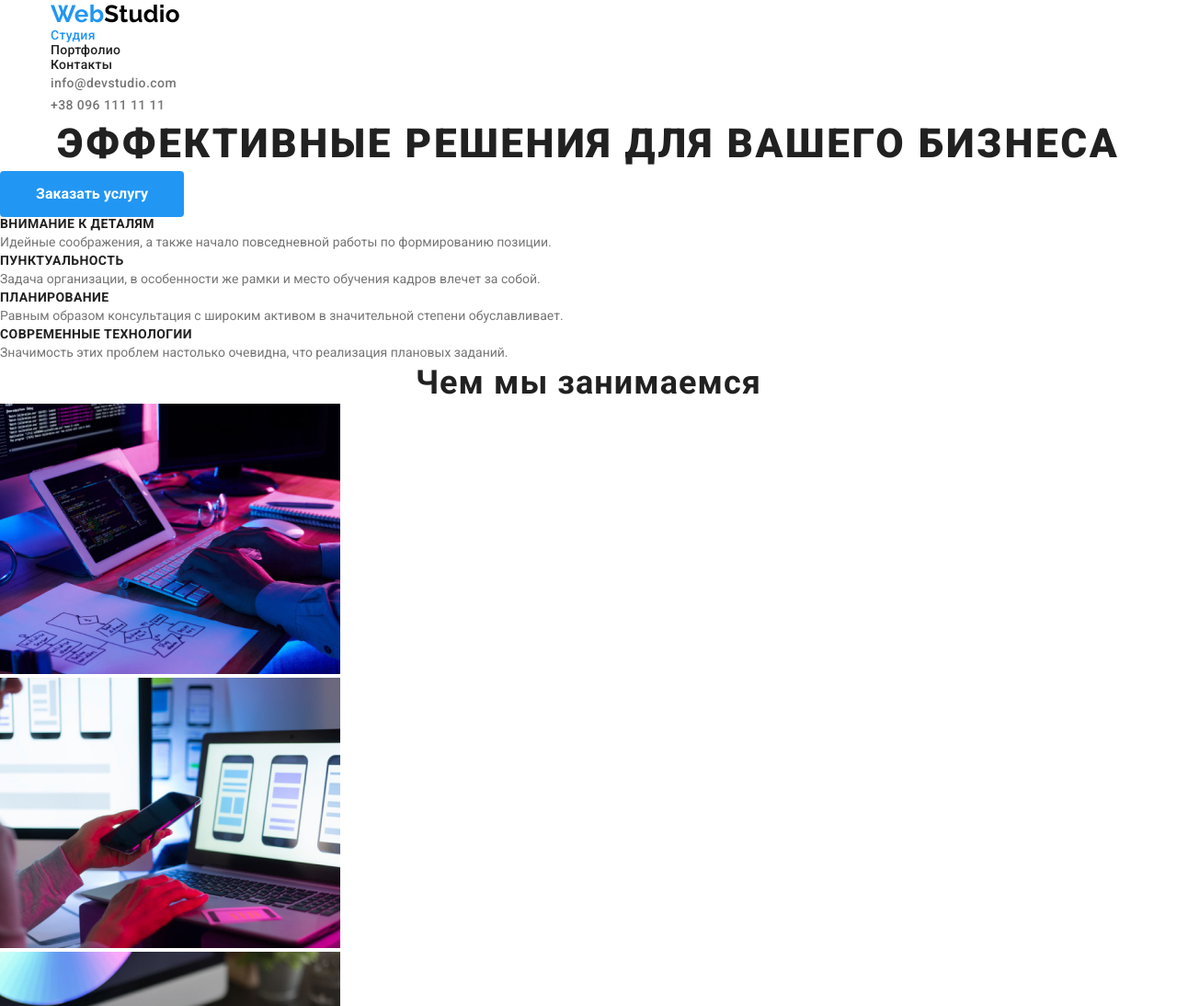
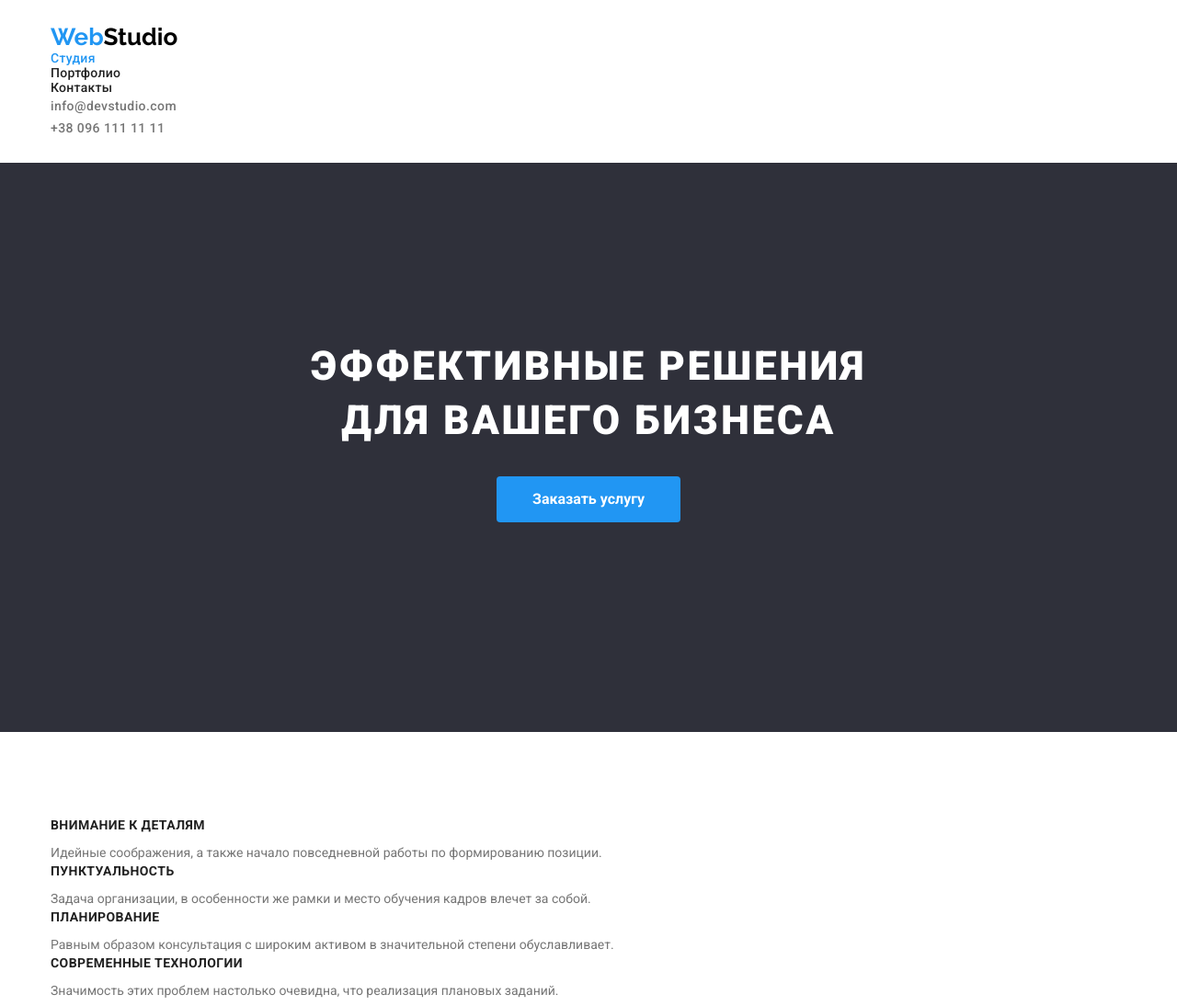
Before and after one commit to AnnYermm/webstudio1, a plain HTML site: page index.html in a window 1280 px wide. Shown: the top 1094 px of the page at 92% size. Drawn offline with nearby package versions, Linux system fonts and the light colour scheme.

Commit message:
Делает 1 часть второго дз

```diff
--- a/css/styles.css
+++ b/css/styles.css
@@ -45,11 +45,20 @@ address {
     box-sizing: border-box;
 }
 
+img {
+    display: block;
+}
+
 .container {
     width: 1200px;
     padding-left: 15px;
     padding-right: 15px;
     margin: 0 auto;
+}
+
+.header {
+    padding-top: 25px;
+    padding-bottom: 25px;
 }
 
 .web-logo {
@@ -66,9 +75,7 @@ address {
     letter-spacing: 0.02em;
 }
 
-.nav-container {
-    width: 294px;
-}
+
 
 .logo {
     font-family: 'Raleway';
@@ -110,21 +117,29 @@ address {
 .contact-link:focus {
     color: var(--accent-color);
 }
-/*
+
 .solutions {
     background-color: var(--contrast-color);
 
 }
-*/
+
+.section {
+    padding-top: 94px;
+    padding-bottom: 94px;
+}
+
+.solutions-container{
+    padding: 192px 252px 198px;
+}
+
 .solutions-text {
     text-align: center;
     font-weight: 900;
     font-size: 44px;
     line-height: 1.36;
-    /*color: var(--accent-text-color);*/
+    color: var(--accent-text-color);
     letter-spacing: 0.06em;
     text-transform: uppercase;
-
 }
 
 .button-order {
@@ -137,7 +152,9 @@ address {
     font-weight: 700;
     font-size: 16px;
     line-height: 1.9;
-
+    margin: 30px;
+    display: block;
+    margin: 30px auto;
 }
 
 .button-order:hover ,
@@ -168,6 +185,8 @@ address {
     display: none;
  }
 
+
+
  .description-heading {
     font-weight: 700;
     font-size: 14px;
@@ -175,10 +194,16 @@ address {
     letter-spacing: 0.03em;
     text-transform: uppercase;
  }
+
+.photos-gal {
+    padding-top: 50px;
+}
+
  .description-text {
     font-size: 14px;
     line-height: 1.7;
     color: var(--cover-text-color);
+    padding-top: 10px;
  }
 
 
@@ -189,6 +214,11 @@ address {
     text-align: center;
     letter-spacing: 0.03em;
  }
+
+ .photos-gal1{
+    padding-top: 50px;
+ }
+
  /*
  .command-block {
     background-color: #F5F4FA;
@@ -207,16 +237,20 @@ address {
     line-height: 1.2;
     letter-spacing: 0.03em;
     color: var(--main-text-color);
+    padding-top: 30px;
 }
 .post-name {
     font-size: 16px;
     line-height: 1.2;
     letter-spacing: 0.03em;
     color: var(--cover-text-color);
+    padding-top: 10px;
 }
 
 .footer {
     background-color: var(--contrast-color);
+    padding-top: 60px;
+    padding-bottom: 60px;
 }
 
 .logo-footer {
--- a/index.html
+++ b/index.html
@@ -20,11 +20,11 @@
   <body>
     <header class="header">
       <div class="container">
-      <nav  class="menu">
         <a href="./index.html" class="logo link"
           ><span class="web-logo">Web</span>Studio</a
         >
-        <ul class="list-punkt nav-container">
+        <nav  class="menu">
+        <ul class="list-punkt">
           <li class="menu-item">
             <a href="./index.html" class="link header-navigation current">Студия</a>
           </li>
@@ -54,10 +54,15 @@
     </header>
     <main>
       <section class="solutions">
+        <div class="container">
+          <div class="solutions-container">
         <h1 class="solutions-text">Эффективные решения для вашего бизнеса</h1>
         <button type="button" class="button-order">Заказать услугу</button>
+        </div>
+      </div>
       </section>
-      <section class="qualities-container">
+      <section class="section">
+        <div class="container">
         <h2 class="secret-heading">опис якостей</h2>
         <ul class="qualities">
           <li>
@@ -89,8 +94,10 @@
             </p>
           </li>
         </ul>
+        </div>
       </section>
-      <section>
+      <section class="section">
+        <div class="container">
         <h2 class="basic-heading">Чем мы занимаемся</h2>
         <ul class="photos-gal">
           <li>
@@ -103,8 +110,10 @@
             <img src="./images/box3.jpg" alt="графічний планшет" width="370" />
           </li>
         </ul>
+        </div>
       </section>
-      <section class="command-block">
+      <section class="command-block section">
+        <div class="container">
         <h2 class="basic-heading">Наша команда</h2>
         <ul class="photos-gal1">
           <li class="worker-block">
@@ -130,9 +139,11 @@
             <p class="post-name">UI Designer</p>
           </li>
         </ul>
+        </div>
       </section>
     </main>
     <footer class="footer">
+      <div class="container">
       <a href="./index.html" class="logo-footer link"
         ><span class="web-logo">Web</span>Studio</a>
       <address>
@@ -158,7 +169,7 @@
             >
           </li>
         </ul>
-
+      </div>
     </footer>
   </body>
 </html>
```
